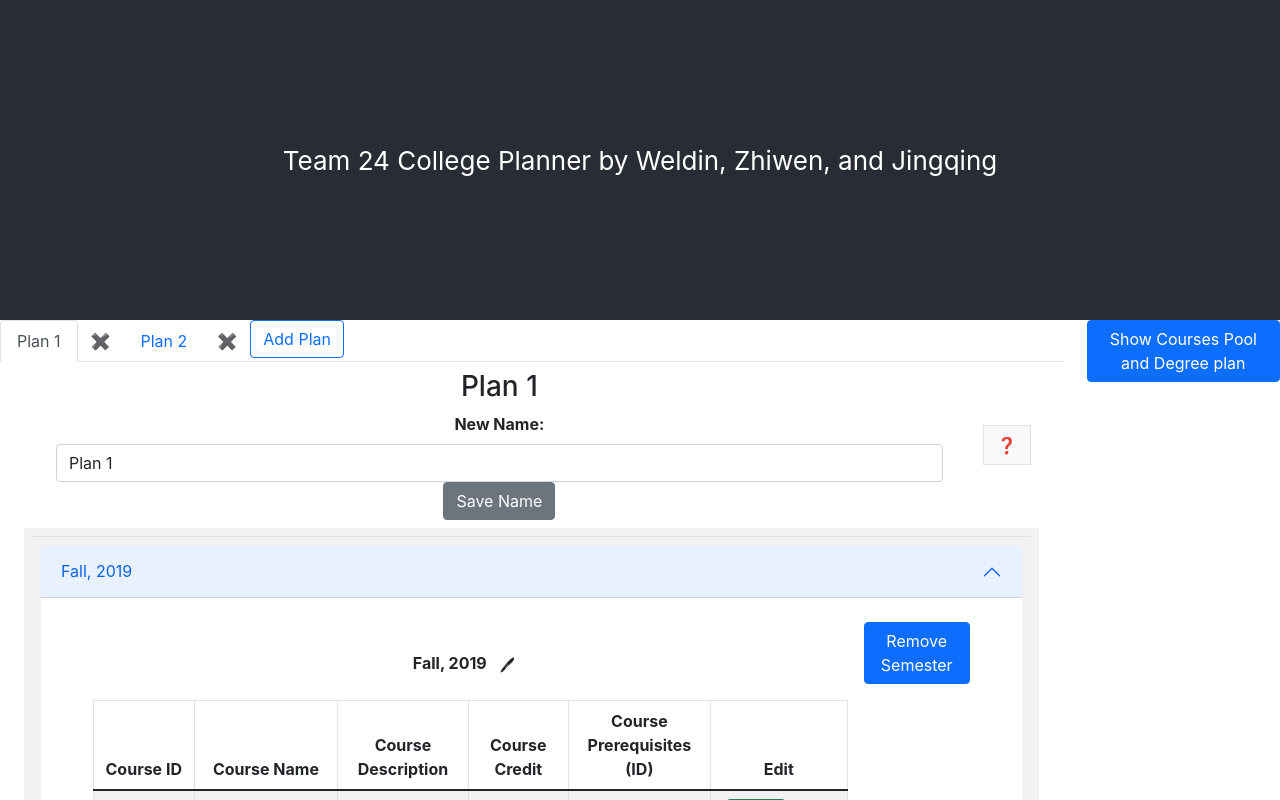
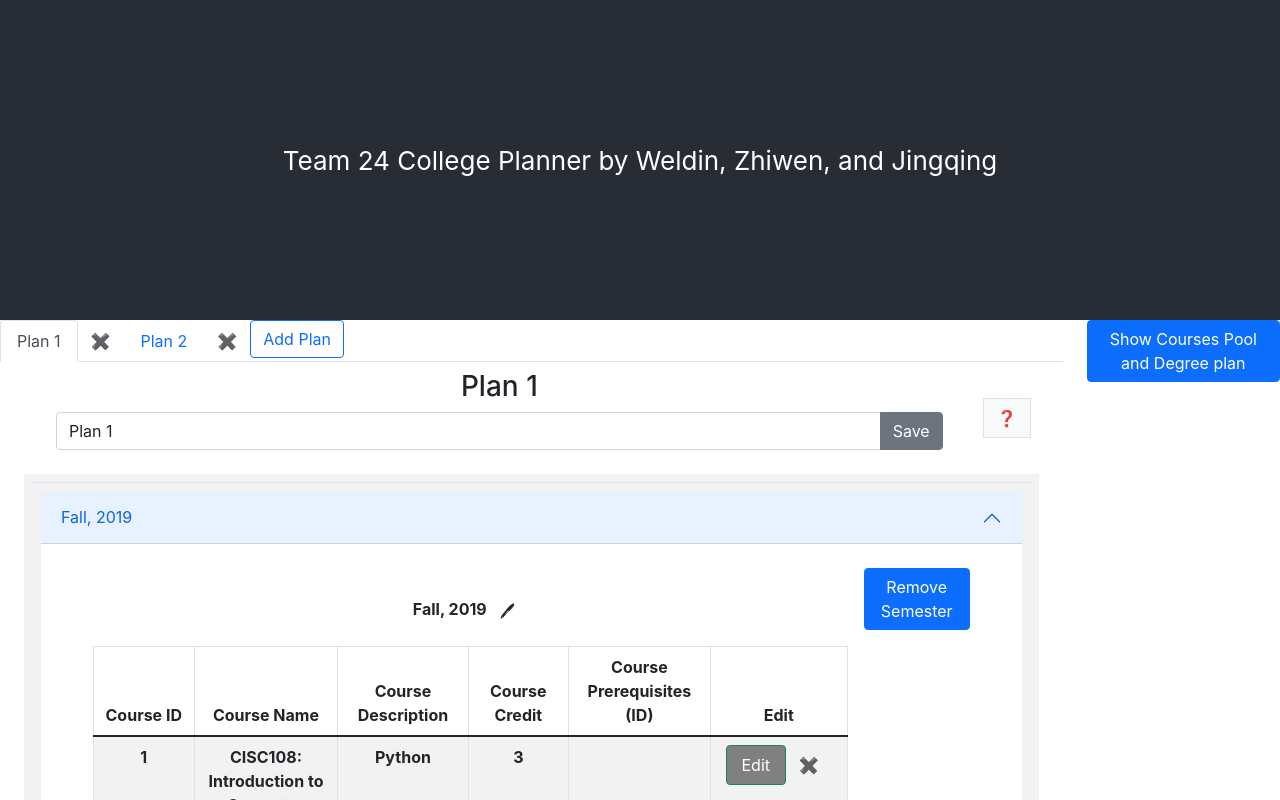
Before and after one commit to UD-CISC275-S22/cis-scheduler-team24, a React (Create React App) app: page / in a window 1280 px wide. Both pictures are taken after a click on the button "Edit Name". Shown: the top 800 px of the page. Built offline with nearby package versions, Linux system fonts and the light colour scheme.

Commit message:
update edit plan name

```diff
--- a/src/components/editPlan.tsx
+++ b/src/components/editPlan.tsx
@@ -1,5 +1,5 @@
 import React, { useState } from "react";
-import { Col, Form, Button } from "react-bootstrap";
+import { Form, Button, InputGroup } from "react-bootstrap";
 import { Plan } from "../interfaces/plan";
 
 export function EditPlan({
@@ -20,20 +20,18 @@ export function EditPlan({
 
     return (
         <div>
-            <Form.Group>
-                <Form.Label>New Name:</Form.Label>
-                <Col>
-                    <Form.Control
-                        value={name}
-                        onChange={(
-                            event: React.ChangeEvent<HTMLInputElement>
-                        ) => setName(event.target.value)}
-                    />
-                </Col>
-            </Form.Group>
-            <Button variant="secondary" onClick={save}>
-                Save Name
-            </Button>
+            <InputGroup className="mb-3">
+                <Form.Control
+                    value={name}
+                    onChange={(event: React.ChangeEvent<HTMLInputElement>) =>
+                        setName(event.target.value)
+                    }
+                    className="form-control-style-1"
+                />
+                <Button variant="secondary" onClick={save}>
+                    Save
+                </Button>
+            </InputGroup>
         </div>
     );
 }
```
